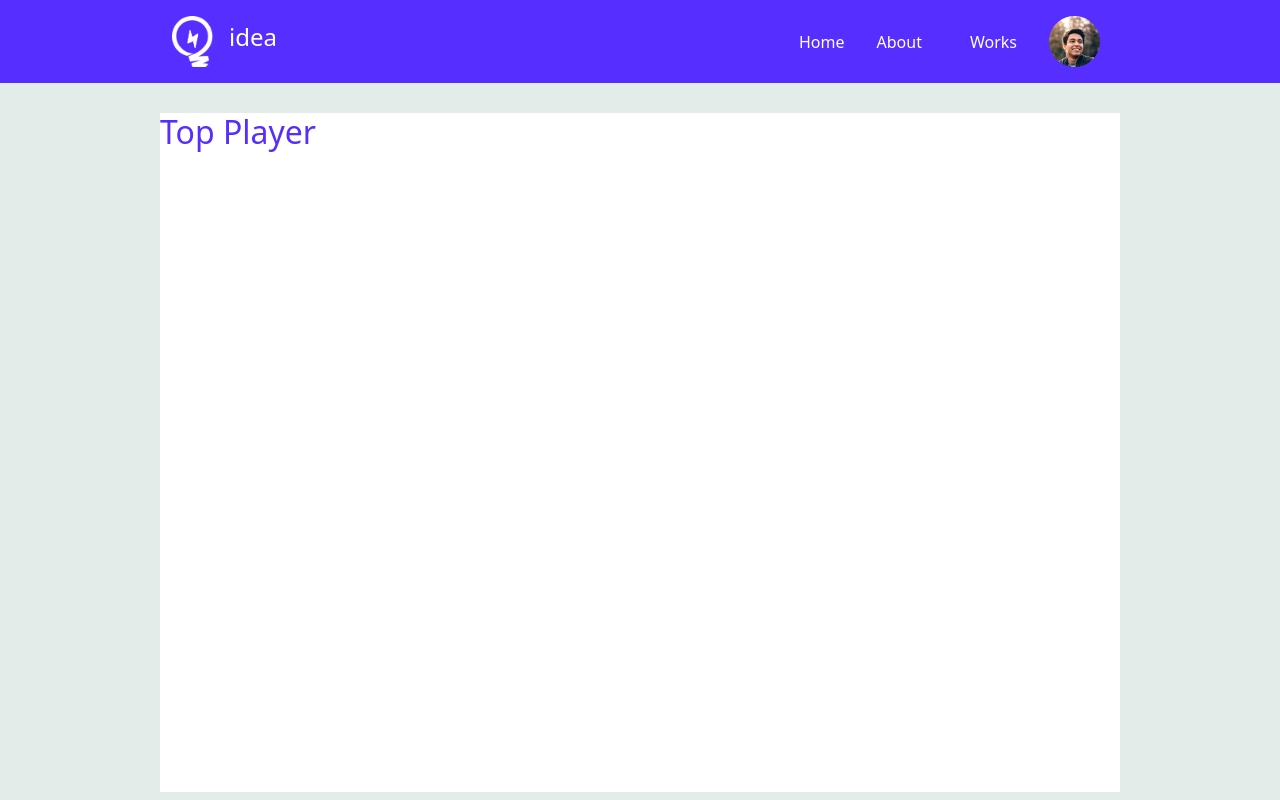
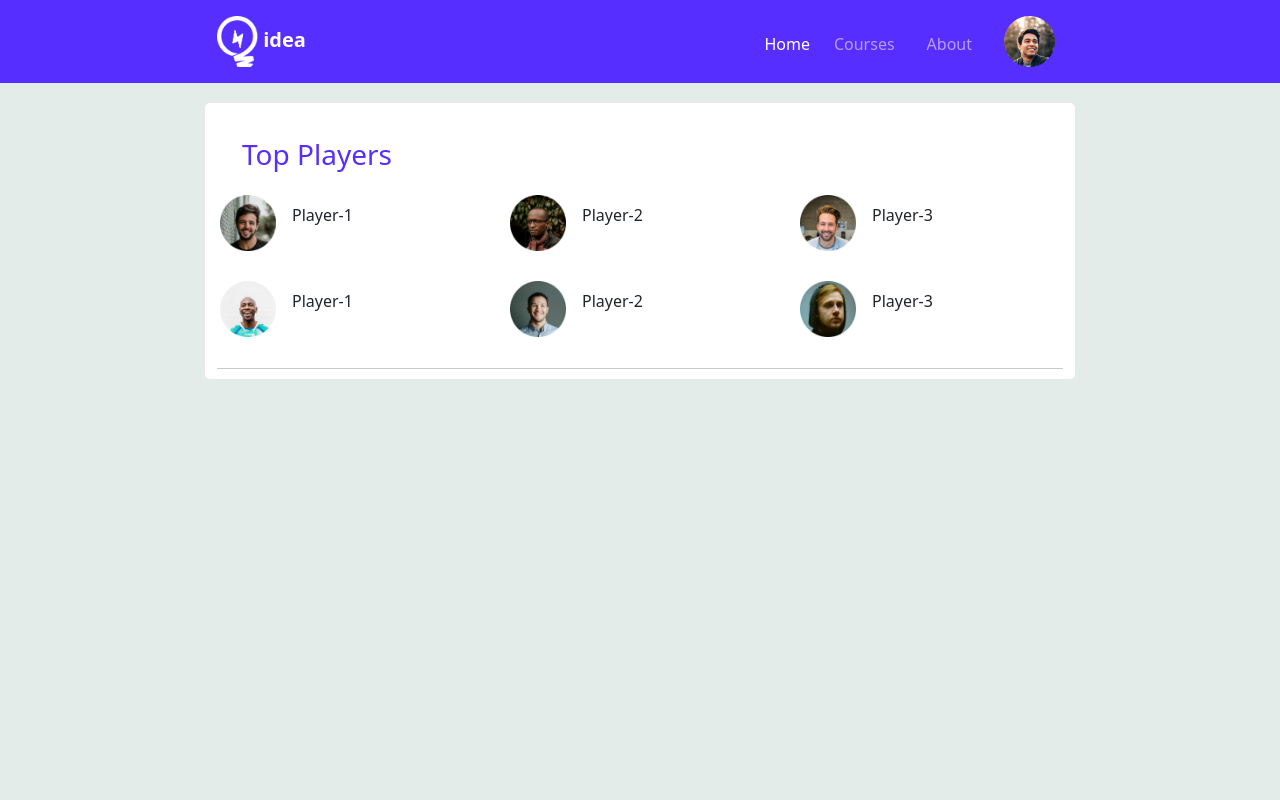
Before and after one commit to armaanhosen/idea-page, a plain HTML site: page index.html in a window 1280 px wide. Drawn offline with nearby package versions, Linux system fonts and the light colour scheme.

Commit message:
start to adding main content

```diff
--- a/index.html
+++ b/index.html
@@ -9,25 +9,26 @@
     <link rel="stylesheet" href="style.css">
 </head>
 <body>
-      <nav class="navbar navbar-expand-lg bg-primar">
-        <div class="container-fluid contain">
-          <a class="navbar-brand d-flex align-items-center" href="#">
+  <header class="bg-primar">
+    <nav class="navbar navbar-expand-lg navbar-dark header mx-auto">
+      <div class="container-fluid">
+        <a class="navbar-brand" href="#">
           <img src="images/icons/logo.png" alt="">
-            <h4 class="ps-3 top-brand">idea</h4>
+          <b>idea</b>
         </a>
         <button class="navbar-toggler" type="button" data-bs-toggle="collapse" data-bs-target="#navbarNav" aria-controls="navbarNav" aria-expanded="false" aria-label="Toggle navigation">
           <span class="navbar-toggler-icon"></span>
         </button>
         <div class="collapse navbar-collapse" id="navbarNav">
-            <ul class="navbar-nav ms-auto align-items-center">
-              <li class="nav-item">
-                <a class="nav-link  top-brand" aria-current="page" href="#">Home</a>
+          <ul class="navbar-nav ms-auto">
+            <li class="nav-item pt-3">
+              <a class="nav-link active  pe-3" aria-current="page" href="#">Home</a>
             </li>
-              <li class="nav-item">
-                <a class="nav-link top-brand mx-3" href="#">About</a>
+            <li class="nav-item  pt-3 pe-3">
+              <a class="nav-link" href="#">Courses</a>
             </li>
-              <li class="nav-item">
-                <a class="nav-link top-brand mx-3" href="#">Works</a>
+            <li class="nav-item pt-3 pe-3">
+              <a class="nav-link" href="#">About</a>
             </li>
             <li class="nav-item">
               <a class="nav-link">
@@ -38,21 +39,42 @@
         </div>
       </div>
     </nav>
+  </header>
 
-      <div class="contain top-profile">
-        <h2>Top Player</h2>
+  <main class="mx-auto">
+    <section class="container-fluid top-profile">
+      <h3>Top Players</h3>
+      <div class="row">
+        <div class="col-md-4 col-sm-6 d-flex align-items-center">
+          <img src="images/players/player-1.png" alt="">
+          <p class="ps-3">Player-1</p>
+        </div>
+        <div class="col-md-4 col-sm-6 d-flex align-items-center">
+          <img src="images/players/player-2.png" alt="">
+          <p class="ps-3">Player-2</p>
+        </div>
+        <div class="col-md-4 col-sm-6 d-flex align-items-center">
+          <img src="images/players/player-3.png" alt="">
+          <p class="ps-3">Player-3</p>
+        </div>
+        <div class="col-md-4 col-sm-6 d-flex align-items-center">
+          <img src="images/players/player-4.png" alt="">
+          <p class="ps-3">Player-1</p>
+        </div>
+        <div class="col-md-4 col-sm-6 d-flex align-items-center">
+          <img src="images/players/player-5.png" alt="">
+          <p class="ps-3">Player-2</p>
+        </div>
+        <div class="col-md-4 col-sm-6 d-flex align-items-center">
+          <img src="images/players/player-6.png" alt="">
+          <p class="ps-3">Player-3</p>
+        </div>
+      </div>
+      <hr>
+    </section>
 
-      </div>
+  </main>
 
-
-
-
-
-
-
-  <script src="https://cdn.jsdelivr.net/npm/@popperjs/core@2.11.6/dist/umd/popper.min.js"                       integrity="sha384-oBqDVmMz9ATKxIep9tiCxS/Z9fNfEXiDAYTujMAeBAsjFuCZSmKbSSUnQlmh/jp3" crossorigin="anonymous">
-  </script>
-  <script src="https://cdn.jsdelivr.net/npm/bootstrap@5.2.2/dist/js/bootstrap.min.js" integrity="sha384-IDwe1+LCz02ROU9k972gdyvl+AESN10+x7tBKgc9I5HFtuNz0wWnPclzo6p9vxnk" crossorigin="anonymous">
-  </script>
+  <script src="https://cdn.jsdelivr.net/npm/bootstrap@5.2.2/dist/js/bootstrap.bundle.min.js" integrity="sha384-OERcA2EqjJCMA+/3y+gxIOqMEjwtxJY7qPCqsdltbNJuaOe923+mo//f6V8Qbsw3" crossorigin="anonymous"></script>
 </body>
 </html>
--- a/style.css
+++ b/style.css
@@ -9,19 +9,39 @@ a img{
 }
 .top-brand{
     color: white;
-}
-.contain{
-    width: 75%;
-    margin-left: auto;
-    margin-right: auto;
+  text-align: center;
 }
 .navbar{
-    margin-bottom: 30px;
+    margin-bottom: 20px;
 }
 .top-profile{
-    height: 679px;
     background-color: white;
 }
-.top-profile h2{
+.top-profile h3{
     color: #562EFF;
+    padding-left: 25px;
+    padding-top: 35px;
 }
+.row div img{
+    width: 56px;
+}
+.profiles{
+    margin-top: 50px;
+    padding-left: 80px;
+}
+.col-md-4{
+    padding: 15px;
+}
+hr{
+    padding-bottom: 10px;
+}
+main{
+    max-width: 870px;
+}
+.header{
+    max-width: 870px;
+}
+.top-profile{
+    background-color: #ffffff;
+    border-radius: 5px;
+}
```
Lines whose indentation alone changed are shown as unchanged.
